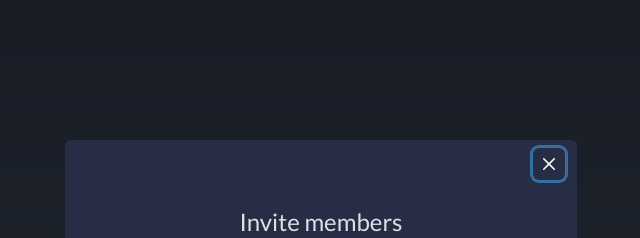
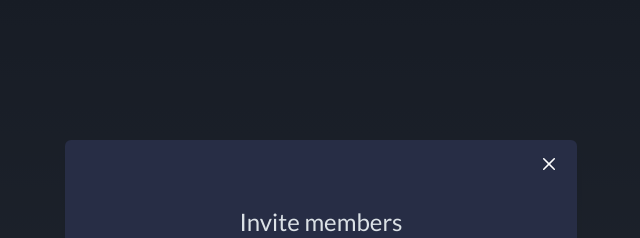
Before and after one commit to maciekgrzybek/invite-modal-experiment, a React (Create React App) app: page / in a window 1280 px wide. Both pictures are taken after a click on the button "Invite members". Shown: the top 238 px of the page, without its empty margins (319-959 px from the left). Built offline with nearby package versions, Linux system fonts and the light colour scheme.

Commit message:
feat: micro changes

```diff
--- a/src/Popin/Popin/Popin.tsx
+++ b/src/Popin/Popin/Popin.tsx
@@ -7,6 +7,7 @@ import {
   ModalOverlay,
   Text,
 } from '@chakra-ui/react';
+import { useRef } from 'react';
 
 import { Form } from './components/Form';
 import { EnhancedUser } from './types';
@@ -18,13 +19,19 @@ type Props = {
 };
 
 export const Popin = ({ isOpen, onClose, onSend }: Props) => {
+  const initialRef = useRef<HTMLInputElement>(null);
   const onSubmit = (users: EnhancedUser[]) => {
     onSend(users);
     onClose();
   };
 
   return (
-    <Modal isOpen={isOpen} onClose={onClose} size="lg">
+    <Modal
+      isOpen={isOpen}
+      onClose={onClose}
+      size="lg"
+      initialFocusRef={initialRef}
+    >
       <ModalOverlay />
       <ModalContent
         bg="bgDark.100"
@@ -54,7 +61,7 @@ export const Popin = ({ isOpen, onClose, onSend }: Props) => {
           >
             Send members an email invitation to join this workspace
           </Text>
-          <Form onSubmit={onSubmit} />
+          <Form onSubmit={onSubmit} initialRef={initialRef} />
         </ModalBody>
       </ModalContent>
     </Modal>
--- a/src/Popin/Popin/components/Form.tsx
+++ b/src/Popin/Popin/components/Form.tsx
@@ -8,7 +8,7 @@ import {
   useOutsideClick,
 } from '@chakra-ui/react';
 import { CloseIcon } from '@chakra-ui/icons';
-import { useRef, useState } from 'react';
+import { RefObject, useRef, useState } from 'react';
 
 import { EnhancedUser } from '../types';
 import { DropdownList } from './DropdownList';
@@ -17,9 +17,10 @@ import { useForm } from '../hooks/useForm';
 
 type Props = {
   onSubmit: (users: EnhancedUser[]) => void;
+  initialRef: RefObject<HTMLInputElement>;
 };
 
-export const Form = ({ onSubmit }: Props) => {
+export const Form = ({ onSubmit, initialRef }: Props) => {
   const areaRef = useRef<HTMLDivElement>(null);
   const [shouldShowList, setShouldShowList] = useState(true);
   useOutsideClick({ ref: areaRef, handler: () => setShouldShowList(false) });
@@ -106,6 +107,7 @@ export const Form = ({ onSubmit }: Props) => {
               onChange={(e) => setInputValue(e.target.value)}
               minWidth="100px"
               fontSize="0.85rem"
+              ref={initialRef}
             />
             {isFetching && <Spinner color="white" size="sm" />}
           </Flex>
--- a/src/styles/theme.ts
+++ b/src/styles/theme.ts
@@ -6,7 +6,10 @@ export const theme = extendTheme({
     body: 'Lato, sans-serif',
   },
   colors: {
-    main: '#2C54EA',
+    main: {
+      100: '#2C54EA',
+      200: '#173ecd',
+    },
     secondary: '#EE748F',
     bgDark: {
       100: '#272D45',
@@ -25,12 +28,16 @@ export const theme = extendTheme({
     Button: {
       variants: {
         main: {
-          bg: 'main',
+          bg: 'main.100',
           color: 'white',
           fontSize: '0.825rem',
           padding: '0.625rem 1.375rem',
           fontWeight: 700,
           borderRadius: '10px',
+          transition: '200ms',
+          _hover: {
+            backgroundColor: 'main.200',
+          },
         },
       },
     },
```
